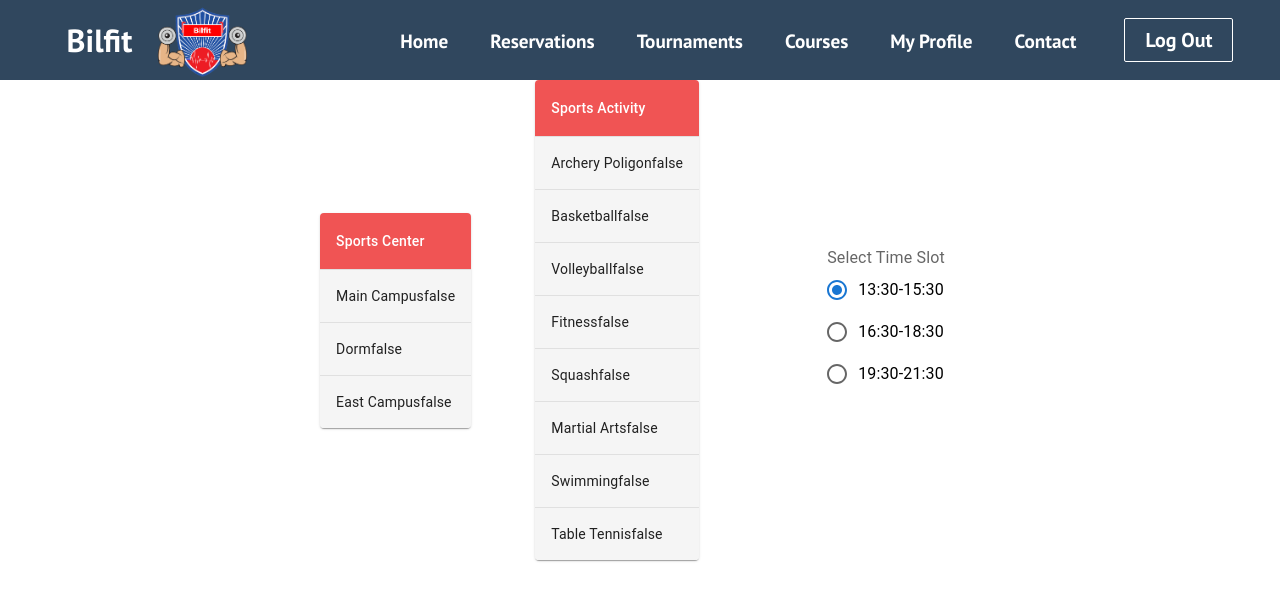
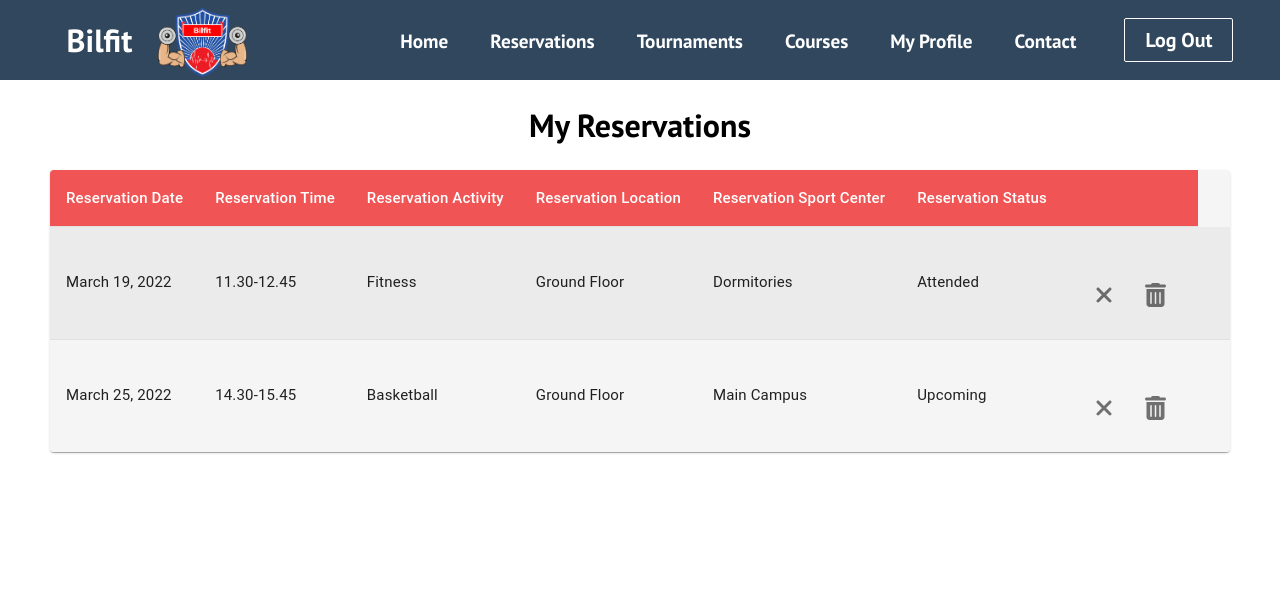
Before and after one commit to MelihFazl/bilfit, a React (Create React App) app: page /reservations in a window 1280 px wide. Shown: the top 600 px of the page. Built offline with nearby package versions, Linux system fonts and the light colour scheme.

Commit message:
Reservation List and Make Reservation pages are created. Their tables and buttons are implemented

```diff
--- a/src/App.js
+++ b/src/App.js
@@ -7,6 +7,7 @@ import Navbar from './components/Navbar/Navbar';
 import User from './components/User/User';
 import Home from './components/Home/Home';
 import Reservation from './components/Reservation/Reservation';
+import MakeReservation from './components/Reservation/MakeReservation';
 import Tournaments from './components/Tournaments/Tournaments';
 import Login from './components/Login/Login';
 import Contact from './components/Contact/Contact';
--- /dev/null
+++ b/src/components/Reservation/MakeReservation.css
@@ -0,0 +1,6 @@
+.MakeReservation{
+    background-image: "./images/background_bilfit.jpg";
+}
+.cellItem{
+    cursor: pointer;
+}
--- /dev/null
+++ b/src/components/Reservation/MakeReservation.js
@@ -0,0 +1,199 @@
+
+import * as React from 'react';
+import { useParams } from "react-router-dom";
+import { useState } from "react";
+import { styled } from '@mui/material/styles';
+import Table from '@mui/material/Table';
+import TableBody from '@mui/material/TableBody';
+import TableCell, { tableCellClasses } from '@mui/material/TableCell';
+import TableContainer from '@mui/material/TableContainer';
+import TableHead from '@mui/material/TableHead';
+import TableRow from '@mui/material/TableRow';
+import Paper from '@mui/material/Paper';
+import Stack from '@mui/material/Stack';
+import AdapterDateFns from '@mui/lab/AdapterDateFns';
+import LocalizationProvider from '@mui/lab/LocalizationProvider';
+import { CalendarPicker } from '@mui/x-date-pickers/CalendarPicker';
+import Grid from '@mui/material/Grid';
+import Radio from '@mui/material/Radio';
+import RadioGroup from '@mui/material/RadioGroup';
+import FormControlLabel from '@mui/material/FormControlLabel';
+import FormControl from '@mui/material/FormControl';
+import FormLabel from '@mui/material/FormLabel';
+import Button from '@mui/material/Button';
+import { createTheme, ThemeProvider } from '@mui/material/styles';
+import './MakeReservation.css';
+
+
+const theme = createTheme({
+  palette: {
+    secondary: {
+      main: '#121212',
+      contrastText: "#fff",
+    }
+    }});
+
+const StyledTableCell = styled(TableCell)(({ theme }) => ({
+  [`&.${tableCellClasses.head}`]: {
+    backgroundColor: '#F05454',
+    color: theme.palette.common.white,
+  },
+  [`&.${tableCellClasses.body}`]: {
+    fontSize: 14,
+  },
+}));
+function createData(name) {
+  return { name };
+}
+const rows = [
+  createData('Main Campus'),
+  createData('Dorm'),
+  createData('East Campus'),
+
+];
+const rows2 = [
+  createData('Archery Poligon'),
+  createData('Basketball'),
+  createData('Volleyball'),
+  createData('Fitness'),
+  createData('Squash'),
+  createData('Martial Arts'),
+  createData('Swimming'),
+  createData('Table Tennis'),
+
+];
+const rows3 = [
+  createData('13:30-15:30'),
+  createData('16:30-18:30'),
+  createData('19:30-21:30'),
+
+];
+
+const StyledTableRow = styled(TableRow)(({ theme }) => ({
+  '&:nth-of-type(odd)': {
+    backgroundColor: theme.palette.action.hover,
+  },
+  // hide last border
+  '&:last-child td, &:last-child th': {
+    border: 0,
+  },
+}));
+const minDate = new Date('2020-01-01T00:00:00.000');
+const maxDate = new Date('2034-01-01T00:00:00.000');
+
+function MakeReservation() {
+  const { reservationId } = useParams();
+  const [checkedState, setCheckedState] = useState(new Array(rows.length).fill(false));
+  const [checkedState2, setCheckedState2] = useState(new Array(rows2.length).fill(false));
+  const [date, setDate] = React.useState(new Date());
+  const currentDate = new Date();
+  const blue = "#5584AC";
+  const white = "#F5F5F5";
+
+
+
+  const handleOnChange = (position, number) => {
+    if (number == 1) {
+      const updateAllStates = checkedState.fill(false);
+      setCheckedState(updateAllStates);
+      const updatedCheckedState = checkedState.map((item, index) => index === position ? !item : item);
+      setCheckedState(updatedCheckedState);
+    }
+    if (number == 2) {
+      const updateAllStates = checkedState2.fill(false);
+      setCheckedState2(updateAllStates);
+      const updatedCheckedState = checkedState2.map((item, index) => index === position ? !item : item);
+      setCheckedState2(updatedCheckedState);
+    }
+  };
+
+  return (
+    <>
+      <Stack direction="column"
+        justifyContent="center"
+        alignItems="center"
+        spacing={8}>
+        <Stack direction="row"
+          justifyContent="center"
+          alignItems="center"
+          spacing={8}>
+          <div className="centerContainer">
+            <TableContainer component={Paper} >
+              <Table sx={{ width: '100%', backgroundColor: '#F5F5F5' }} aria-label="customized table"  >
+                <TableHead>
+                  <TableRow>
+                    <StyledTableCell>Sports Center</StyledTableCell>
+                  </TableRow>
+                </TableHead>
+                <TableBody >
+                  {rows.map((row, index) => (
+                    <StyledTableRow key={row.name} className={checkedState.at(index) ? "rowTrue" : "rowFalse"} >
+                      <StyledTableCell className='cellItem' component="th" scope="row" style={{ backgroundColor: checkedState.at(index) ? blue : white }} key={"button" + row.key} onClick={() => { handleOnChange(index, 1) }} >
+                        {row.name}
+                        {checkedState[index].toString()}
+                      </StyledTableCell>
+                    </StyledTableRow>
+                  ))}
+                </TableBody>
+              </Table>
+            </TableContainer>
+          </div>
+          <div className="activityContainer">
+            <TableContainer component={Paper}>
+              <Table sx={{ width: '100%', backgroundColor: '#F5F5F5' }} aria-label="customized table">
+                <TableHead>
+                  <TableRow>
+                    <StyledTableCell>Sports Activity</StyledTableCell>
+                  </TableRow>
+                </TableHead>
+                <TableBody>
+                  {rows2.map((row, index) => (
+                    <StyledTableRow key={row.name}>
+                      <StyledTableCell className='cellItem' component="th" scope="row" style={{ backgroundColor: checkedState2.at(index) ? blue : white }} key={"button" + row.key} onClick={() => { handleOnChange(index, 2) }} >
+                        {row.name}
+                        {checkedState2[index].toString()}
+                      </StyledTableCell>
+                    </StyledTableRow>
+                  ))}
+                </TableBody>
+              </Table>
+            </TableContainer>
+          </div>
+          <div>
+            <LocalizationProvider dateAdapter={AdapterDateFns}>
+              <Grid container spacing={3} >
+                <Grid item xs={12} md={6} >
+                  <CalendarPicker date={date} onChange={(newDate) => { if (newDate.getDate() <= (currentDate.getDate() + 2) && newDate.getDate() >= currentDate.getDate() && currentDate.getMonth == newDate.getMonth && currentDate.getFullYear == newDate.getFullYear) { setDate(newDate) } else { alert("Invalid date (Only next 2 days can be picked)") } }} />
+                </Grid>
+              </Grid>
+            </LocalizationProvider>
+          </div>
+          <div className="timeContainer">
+            <FormControl>
+              <FormLabel id="demo-radio-buttons-group-label">Select Time Slot</FormLabel>
+              <RadioGroup
+                aria-labelledby="demo-radio-buttons-group-label"
+                defaultValue={rows3.at(0).name}
+                name="radio-buttons-group" >
+                {rows3.map((row, index) => (
+                  <FormControlLabel value={row.name} control={<Radio />} label={row.name} />))}
+
+              </RadioGroup>
+            </FormControl>
+          </div>
+        </Stack>
+        <Stack justifyContent="center"
+          alignItems="center">
+          <ThemeProvider theme={theme}>
+            <Button className='submitButton' variant="contained" color="secondary" size='large' onClick={() => {
+    alert('clicked');
+  }} > Make Reservation</Button>
+          </ThemeProvider>
+        </Stack>
+      </Stack>
+    </>
+  );
+
+}
+
+export default MakeReservation;
--- a/src/components/Reservation/Reservation.css
+++ b/src/components/Reservation/Reservation.css
@@ -1,4 +1,19 @@
 
-.cellItem{
-    cursor: pointer;
+.Reservation-component {
+    /* The image used */
+    background-image: url(C:\Users\biray\OneDrive\Masaüstü\bilfit\bilfit\public\images\background_bilfit.jpg);
+
+    /* Full height */
+    height: 100%;
+
+    /* Center and scale the image nicely */
+    background-position: center;
+    background-repeat: no-repeat;
+    background-size: cover;
 }
+.ReservationContainer{
+    margin-top: rem;
+}
+.mainStack{
+    margin-top: 1.5rem;
+}
--- a/src/components/Reservation/Reservation.js
+++ b/src/components/Reservation/Reservation.js
@@ -1,7 +1,7 @@
-
 import * as React from 'react';
 import { useParams } from "react-router-dom";
 import { useState } from "react";
+import './Reservation.css';
 import { styled } from '@mui/material/styles';
 import Table from '@mui/material/Table';
 import TableBody from '@mui/material/TableBody';
@@ -11,55 +11,38 @@ import TableHead from '@mui/material/TableHead';
 import TableRow from '@mui/material/TableRow';
 import Paper from '@mui/material/Paper';
 import Stack from '@mui/material/Stack';
-import AdapterDateFns from '@mui/lab/AdapterDateFns';
-import LocalizationProvider from '@mui/lab/LocalizationProvider';
-import { CalendarPicker } from '@mui/x-date-pickers/CalendarPicker';
-import Grid from '@mui/material/Grid';
-import Radio from '@mui/material/Radio';
-import RadioGroup from '@mui/material/RadioGroup';
-import FormControlLabel from '@mui/material/FormControlLabel';
-import FormControl from '@mui/material/FormControl';
-import FormLabel from '@mui/material/FormLabel';
-import { color } from '@mui/system';
-import './Reservation.css';
+import PropTypes from 'prop-types';
+import { faXmark } from '@fortawesome/free-solid-svg-icons/faXmark';
+import { faTrashCan } from '@fortawesome/free-solid-svg-icons/faTrashCan';
+import { faInfo } from '@fortawesome/free-solid-svg-icons/faInfo';
+import { FontAwesomeIcon } from '@fortawesome/react-fontawesome';
+import Box from '@mui/material/Box';
+import Button from '@mui/material/Button';
+import IconButton from '@mui/material/IconButton';
+import SvgIcon from '@mui/material/SvgIcon';
 
-
-
+// Button positions will be fixed
+// Right side of the table will be fixed
+//slide down can be added to the table
 const StyledTableCell = styled(TableCell)(({ theme }) => ({
     [`&.${tableCellClasses.head}`]: {
       backgroundColor: '#F05454',
       color: theme.palette.common.white,
+      fontSize: 15
     },
     [`&.${tableCellClasses.body}`]: {
-    fontSize: 14,
+      fontSize: 15,
     },
   }));
-function createData(name) {
-  return { name };
+  function createData(resDate, resTimeSlot, resActivity, resPlace, resLocation, resStatus, cancelButton, deleteButton) { // I am not sure for the last two parameters for now
+    return { resDate, resTimeSlot, resActivity, resPlace, resLocation, resStatus };
   }
   const rows = [
-  createData('Main Campus'),
-  createData('Dorm'),
-  createData('East Campus'),
+    createData('March 19, 2022', '11.30-12.45', 'Fitness', 'Dormitories', 'Ground Floor', 'Attended', "", ""),
+    createData('March 25, 2022', '14.30-15.45', 'Basketball', 'Main Campus', 'Ground Floor', 'Upcoming', "", ""),
 
   ];
-const rows2 = [
-  createData('Archery Poligon'),
-  createData('Basketball'),
-  createData('Volleyball'),
-  createData('Fitness'),
-  createData('Squash'),
-  createData('Martial Arts'),
-  createData('Swimming'),
-  createData('Table Tennis'),
 
-];
-const rows3 = [
-  createData('13:30-15:30'),
-  createData('16:30-18:30'),
-  createData('19:30-21:30'),
-
-];
 
   const StyledTableRow = styled(TableRow)(({ theme }) => ({
     '&:nth-of-type(odd)': {
@@ -70,54 +53,119 @@ const StyledTableRow = styled(TableRow)(({ theme }) => ({
       border: 0,
     },
   }));
-const minDate = new Date('2020-01-01T00:00:00.000');
-const maxDate = new Date('2034-01-01T00:00:00.000');
-
-function Reservation() {
+function Reservation(){
     const { reservationId } = useParams();
     const [checkedState, setCheckedState] = useState(new Array(rows.length).fill(false));
-  const [checkedState2, setCheckedState2] = useState(new Array(rows2.length).fill(false));
-  const [date, setDate] = React.useState(new Date());
-  const currentDate = new Date();
-  const blue = "#5584AC";
-  const white = "#F5F5F5";
 
 
-
-  const handleOnChange = (position, number) => {
+    const handleOnChange = (position, number) => { // It will be modified according to array that comes from backend
         if (number == 1) {
           const updateAllStates = checkedState.fill(false);
           setCheckedState(updateAllStates);
           const updatedCheckedState = checkedState.map((item, index) => index === position ? !item : item);
           setCheckedState(updatedCheckedState);
         }
-    if (number == 2) {
-      const updateAllStates = checkedState2.fill(false);
-      setCheckedState2(updateAllStates);
-      const updatedCheckedState = checkedState2.map((item, index) => index === position ? !item : item);
-      setCheckedState2(updatedCheckedState);
-    }
+
       };
+      /**
+       * Below variables are for icons of buttons (importing the icon)
+       */
+      const FontAwesomeSvgIcon = React.forwardRef((props, ref) => {
+        const { icon } = props;
+
+        const {
+          icon: [width, height, , , svgPathData],
+        } = icon;
 
         return (
-    <Stack direction="row"
+          <SvgIcon ref={ref} viewBox={`0 0 ${width} ${height}`}>
+            {typeof svgPathData === 'string' ? (
+              <path d={svgPathData} />
+            ) : (
+
+              svgPathData.map((d, i) => (
+                <path style={{ opacity: i === 0 ? 0.4 : 1 }} d={d} />
+              ))
+            )}
+          </SvgIcon>
+        );
+      });
+
+      FontAwesomeSvgIcon.propTypes = {
+        icon: PropTypes.any.isRequired,
+      };
+    return(
+        <Stack className = 'mainStack' direction="column"
+          spacing={3}             alignItems="center"          >
+              <div> <h1 className='header'>My Reservations</h1> </div>
+              <Stack className = 'mainStack' direction="row"
             justifyContent="center"
             alignItems="center"
-      spacing={8}>
-      <div className="centerContainer">
+            spacing={6}>
+            <div className="ReservationContainer">
             <TableContainer component={Paper} >
-          <Table sx={{ width: '100%', backgroundColor: '#F5F5F5' }} aria-label="customized table"  >
+              <Table sx={{ minWidth: 800, width: '100%', backgroundColor: '#F5F5F5' }} aria-label="customized table"  >
                 <TableHead>
                   <TableRow>
-                <StyledTableCell>Sports Center</StyledTableCell>
+                    <StyledTableCell>Reservation Date</StyledTableCell>
+                    <StyledTableCell align='right'>Reservation Time</StyledTableCell>
+                    <StyledTableCell align='right'>Reservation Activity</StyledTableCell>
+                    <StyledTableCell align='right'>Reservation Location</StyledTableCell>
+                    <StyledTableCell align='right'>Reservation Sport Center</StyledTableCell>
+                    <StyledTableCell align='right'>Reservation Status</StyledTableCell>
+                    <StyledTableCell align='right'></StyledTableCell>
                   </TableRow>
                 </TableHead>
                 <TableBody >
                   {rows.map((row, index) => (
-                <StyledTableRow key={row.name}  className= {checkedState.at(index) ? "rowTrue" : "rowFalse"} >
-                  <StyledTableCell  className = 'cellItem'component="th" scope="row" style= {{backgroundColor: checkedState.at(index) ? blue : white }} key={"button" + row.key} onClick={() => { handleOnChange(index, 1)}} >
-                    {row.name}
-                    {checkedState[index].toString()}
+                    <StyledTableRow key={row.name}   component="th" scope="row"  >
+                      <StyledTableCell className='cellItem'>
+                        {row.resDate}
+                      </StyledTableCell>
+                      <StyledTableCell className='cellItem' >
+                        {row.resTimeSlot}
+                      </StyledTableCell>
+                      <StyledTableCell className='cellItem' >
+                        {row.resActivity}
+                      </StyledTableCell>
+                      <StyledTableCell className='cellItem'  >
+                        {row.resLocation}
+                      </StyledTableCell>
+                      <StyledTableCell className='cellItem'>
+                        {row.resPlace}
+                      </StyledTableCell>
+                      <StyledTableCell className='cellItem' >
+                        {row.resStatus}
+                          </StyledTableCell>
+                          <StyledTableCell className='cellItem' >
+                          <Stack className = 'mainStack' direction="row"  // This stack is for delete and cancel reservation buttons
+                              justifyContent="start"
+                              alignItems="start"
+                              spacing={0}>
+                              <Box className='button1'
+                                  sx={{
+                                      '& > :not(style)': {
+                                          m: 1,
+                                      },
+                                  }}
+                              >
+                                  <IconButton aria-label="Example" onClick={() => {alert("I am clicked But1")  /* it will be modified according to array that comes from backend */} }>
+                                  <FontAwesomeIcon icon={faXmark} />
+                              </IconButton></Box>
+                              <Box  className='button2'
+                                  sx={{
+                                      '& > :not(style)': {
+                                          m: 1,
+                                      },
+                                  }}
+                              >
+                                  <IconButton aria-label="Example">
+                                  <FontAwesomeIcon icon={faTrashCan}  onClick={() =>  {alert("I am clicked But2")  /* it will be modified according to array that comes from backend */}}/>
+                              </IconButton></Box>
+                              </Stack>
+                          </StyledTableCell>
+                          <StyledTableCell className='cellItem' >
+
                           </StyledTableCell>
                     </StyledTableRow>
                   ))}
@@ -125,53 +173,8 @@ function Reservation() {
               </Table>
             </TableContainer>
           </div>
-      <div className="activityContainer">
-        <TableContainer component={Paper}>
-          <Table sx={{ width: '100%', backgroundColor: '#F5F5F5' }} aria-label="customized table">
-            <TableHead>
-              <TableRow>
-                <StyledTableCell>Sports Activity</StyledTableCell>
-              </TableRow>
-            </TableHead>
-            <TableBody>
-              {rows2.map((row, index) => (
-                <StyledTableRow key={row.name}>
-                  <StyledTableCell className='cellItem' component="th" scope="row" style= {{backgroundColor: checkedState2.at(index) ? blue : white }} key={"button" + row.key} onClick={() => { handleOnChange(index, 2) }} >
-                    {row.name}
-                    {checkedState2[index].toString()}
-                  </StyledTableCell>
-                </StyledTableRow>
-              ))}
-            </TableBody>
-          </Table>
-        </TableContainer>
-      </div>
-      <div>
-        <LocalizationProvider dateAdapter={AdapterDateFns}>
-          <Grid container spacing={3} >
-            <Grid item xs={12} md={6} >
-              <CalendarPicker date={date} onChange={(newDate) => {if(newDate.getDate() <= (currentDate.getDate() + 2) &&  newDate.getDate() >= currentDate.getDate()  && currentDate.getMonth == newDate.getMonth && currentDate.getFullYear == newDate.getFullYear){setDate(newDate) } else {alert("Invalid date (Only next 2 days can be picked)")}}} />
-            </Grid>
-          </Grid>
-        </LocalizationProvider>
-      </div>
-      <div className="timeContainer">
-      <FormControl>
-      <FormLabel id="demo-radio-buttons-group-label">Select Time Slot</FormLabel>
-      <RadioGroup
-        aria-labelledby="demo-radio-buttons-group-label"
-        defaultValue= {rows3.at(0).name}
-        name="radio-buttons-group" >
-        {rows3.map((row, index) => (
-        <FormControlLabel value= {row.name} control={<Radio />} label= {row.name} />))}
-
-      </RadioGroup>
-    </FormControl>
-      </div>
           </Stack>
-
-  );
-
+          </Stack>
+    )
 }
-
 export default Reservation;
```
Lines whose indentation alone changed are shown as unchanged.
